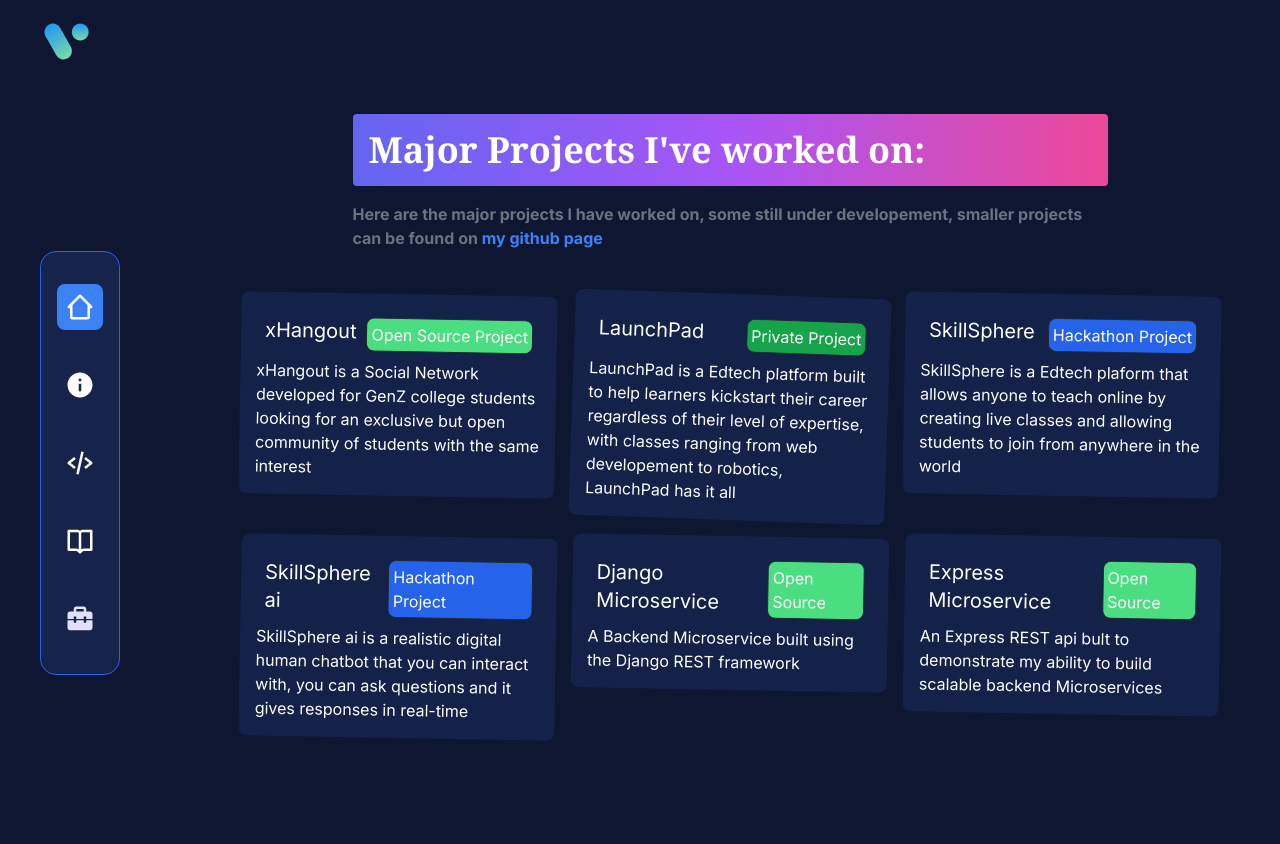
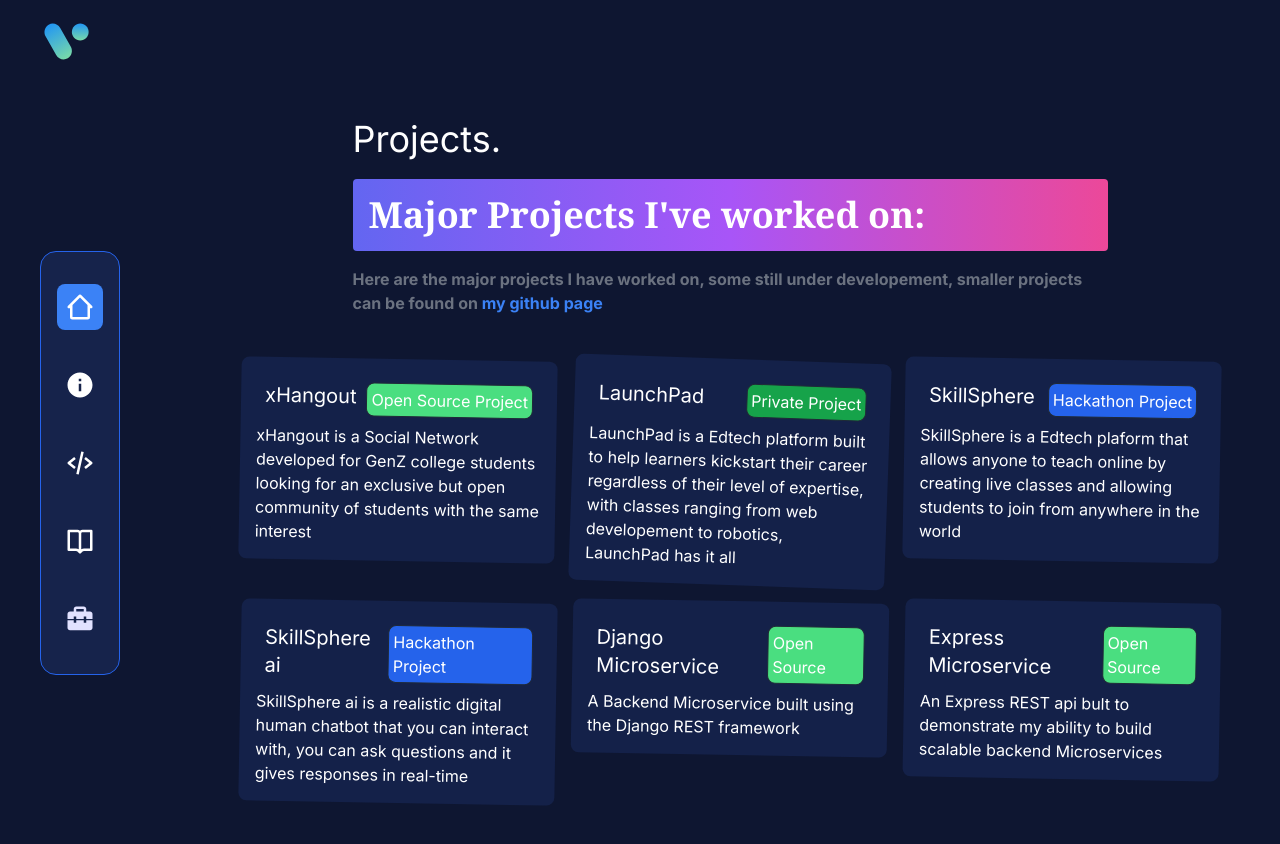
Before and after one commit to JOHN-AMAO/Portfolio, a Next.js app: page /projects in a window 1280 px wide. Shown: the top 844 px of the page. Built offline with nearby package versions, Linux system fonts and the light colour scheme.

Commit message:
ui changes for projects page

```diff
--- a/app/(routes)/projects/page.tsx
+++ b/app/(routes)/projects/page.tsx
@@ -3,9 +3,10 @@ import React from "react";
 
 const Page = () => {
   return (
-    <div className='flex flex-col gap-6 justify-center text-white items-center md:ml-20 md:mt-[-50px]'>
+    <div className='flex flex-col gap-6 justify-center text-white items-center md:ml-20 '>
       <div className=' flex flex-col w-3/4 p-5'>
-        <h1 className='text-4xl mb-4 p-4 rounded font-serif font-extrabold bg-gradient-to-r from-indigo-500 via-purple-500 to-pink-500 '>
+        <h1 className='text-xl md:text-4xl mt-5 mb-5'>Projects.</h1>
+        <h1 className='text-lg md:text-4xl mb-4 p-4 rounded font-serif font-extrabold bg-gradient-to-r from-indigo-500 via-purple-500 to-pink-500 '>
           Major Projects I&apos;ve worked on:
         </h1>
         <p className='font-bold text-gray-500'>
```
